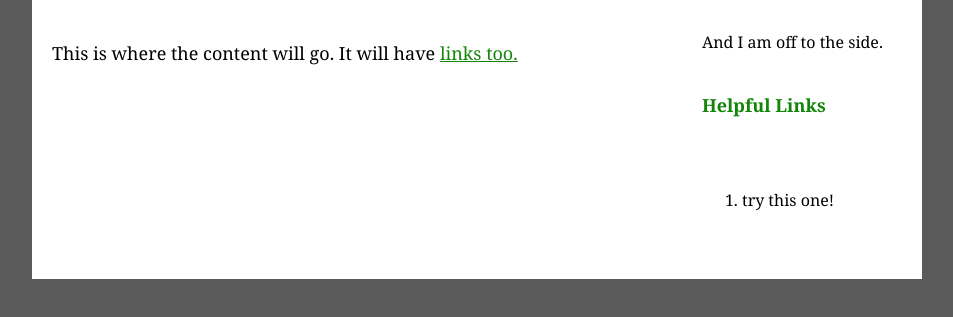
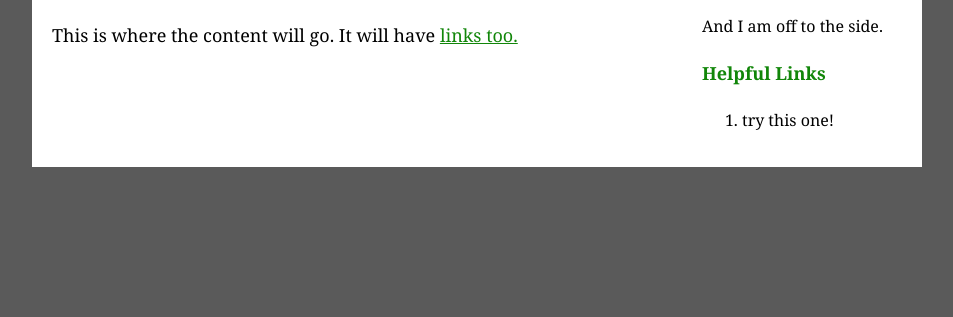
Before and after one commit to cousinrob/camiloweb, a plain HTML site: page index.html in a window 1280 px wide. Shown: the part 479-796 px from the top of the page, without its empty margins (163-1116 px from the left). Drawn offline with Linux system fonts and the light colour scheme.

Commit message:
test flexbox features simplify flex layout

```diff
--- a/styles.css
+++ b/styles.css
@@ -63,7 +63,6 @@ h4 {
     flex-wrap: wrap;
     justify-content: center;
     margin: 0 auto;
-
 }
 
 #nav a{
@@ -86,7 +85,6 @@ h4 {
 
 #site {
     display: flex;
-    justify-content: space-between;
     width: 850px;
 }
 
@@ -96,10 +94,8 @@ h4 {
     font-family: Georgia, serif;
     box-sizing: border-box;
     width: 650px;
-    height: auto;
-    display: flex;
-    align-items: flex-start;
     flex-direction: column;
+    flex-wrap: wrap;
     margin-top: 40px;
 }
 
@@ -108,10 +104,7 @@ h4 {
     font-family: Georgia, serif;
     box-sizing: border-box;
     width: 200px;
-    height: auto;
     margin-left: 0px;
     margin-top: 40px;
-    display: flex;
-    justify-content: flex-start;
     flex-direction: column;
 }
```
